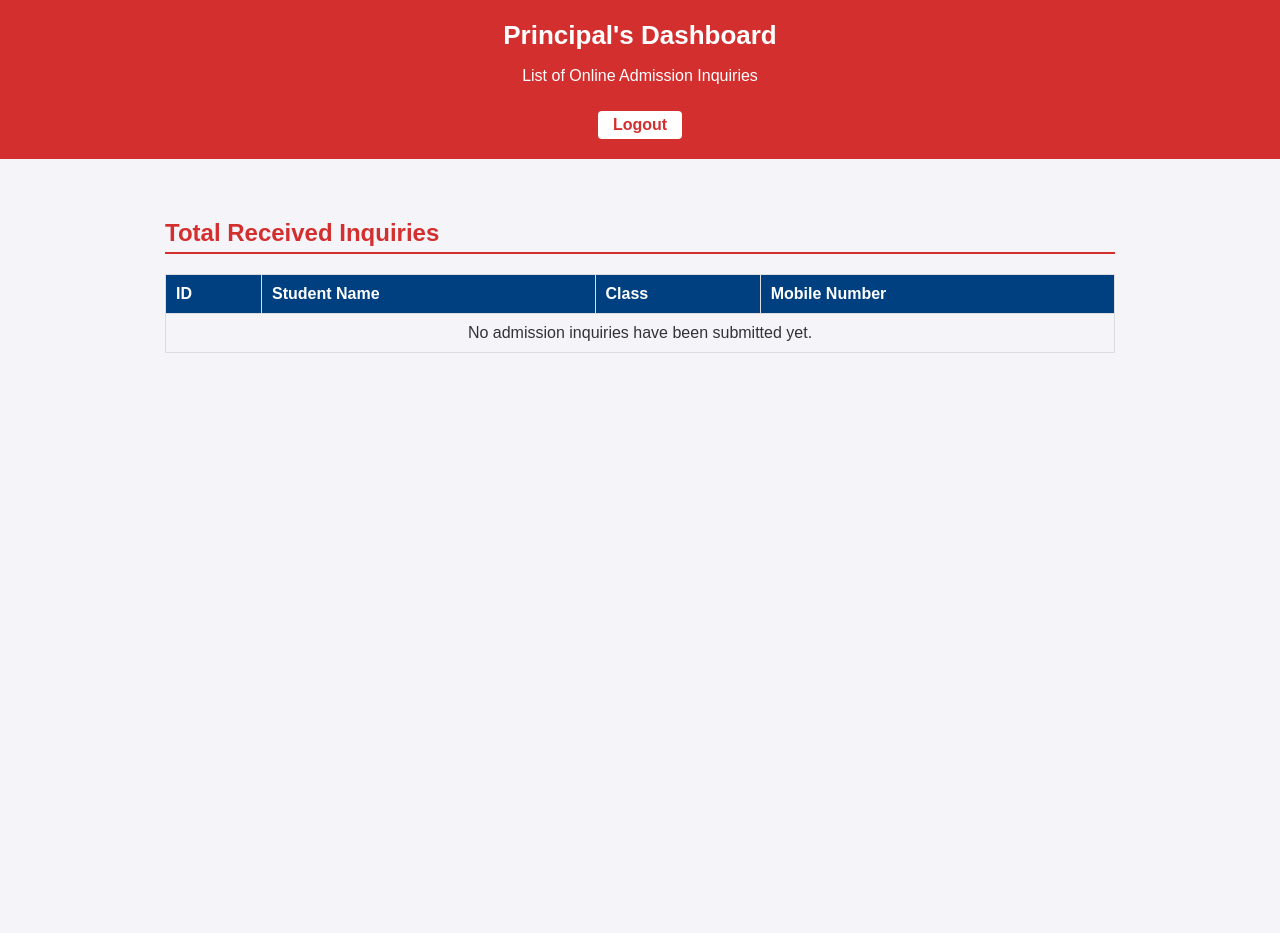
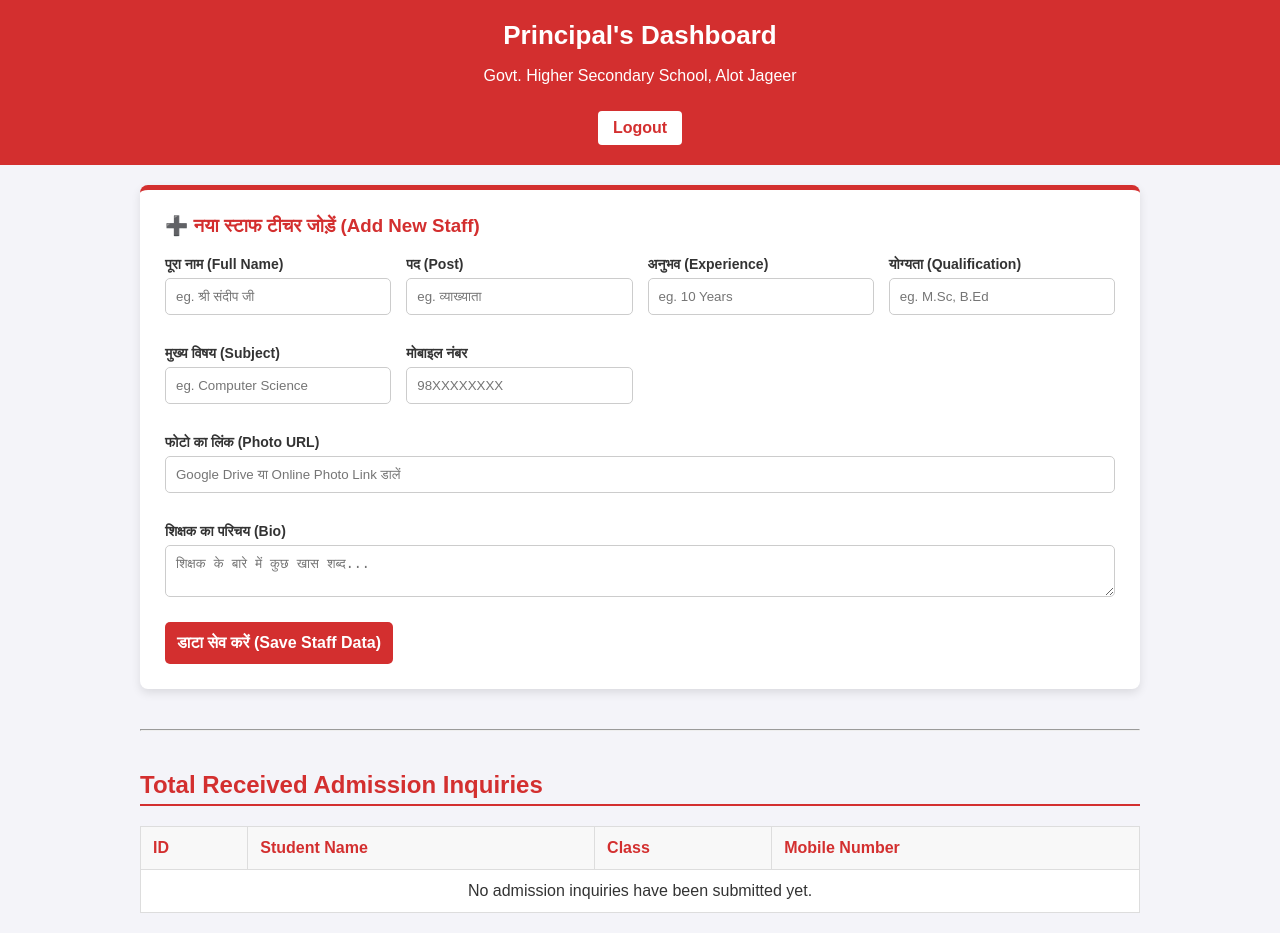
Before and after one commit to sandeepsolank/my-school-web, a Flask app: template templates/admin.html in a window 1280 px wide. Before the commit the page ends 353 px from the top, so only its background shows below. Run offline with Flask 3, Linux system fonts and the light colour scheme; the template is opened without the code that fills it, so the values that code supplies are empty.

Commit message:
Update admin.html

```diff
--- a/templates/admin.html
+++ b/templates/admin.html
@@ -8,18 +8,24 @@
     <link rel="stylesheet" href="{{ url_for('static', filename='style.css') }}">
     <style>
         /* Distinct color for the admin header */
-            .admin-header {
-                background-color: #d32f2f;
-            }
+        .admin-header { background-color: #d32f2f; color: white; padding: 20px; text-align: center; }
+        .back-link { color: #d32f2f; text-decoration: none; font-weight: bold; background: white; padding: 8px 15px; border-radius: 4px; display: inline-block; margin-top: 10px; }
 
-            .back-link {
-                color: #ffcc00;
-                text-decoration: none;
-                font-weight: bold;
-                font-size: 16px;
-                margin-top: 10px;
-                display: inline-block;
-            }
+        .container { max-width: 1000px; margin: auto; padding: 20px; }
+
+        /* Staff Form Styling */
+        .staff-form-section { background: #fff; padding: 25px; border-radius: 8px; box-shadow: 0 4px 10px rgba(0,0,0,0.1); margin-bottom: 40px; border-top: 5px solid #d32f2f; }
+        .staff-form-section h3 { color: #d32f2f; margin-top: 0; }
+        .form-grid { display: grid; grid-template-columns: repeat(auto-fit, minmax(200px, 1fr)); gap: 15px; }
+        .form-group { display: flex; flex-direction: column; }
+        .form-group label { font-size: 14px; font-weight: bold; margin-bottom: 5px; }
+        .form-group input, .form-group textarea { padding: 10px; border: 1px solid #ccc; border-radius: 5px; }
+        .btn-submit { grid-column: 1 / -1; background: #d32f2f; color: white; border: none; padding: 12px; font-size: 16px; border-radius: 5px; cursor: pointer; margin-top: 10px; font-weight: bold; }
+        .btn-submit:hover { background: #b71c1c; }
+
+        table { width: 100%; border-collapse: collapse; margin-top: 20px; background: white; }
+        th, td { border: 1px solid #ddd; padding: 12px; text-align: left; }
+        th { background-color: #f8f8f8; color: #d32f2f; }
     </style>
 </head>
 
@@ -27,13 +33,60 @@
 
     <header class="admin-header">
         <h1>Principal's Dashboard</h1>
-            <p>List of Online Admission Inquiries</p>
-            <a href="/logout" class="back-link"
-                style="background-color: white; color: #d32f2f; padding: 5px 15px; border-radius: 4px;">Logout</a>
+        <p>Govt. Higher Secondary School, Alot Jageer</p>
+        <a href="/logout" class="back-link">Logout</a>
     </header>
 
     <div class="container">
-            <h2 style="color: #d32f2f; border-bottom: 2px solid #d32f2f; padding-bottom: 5px;">Total Received Inquiries
+
+        <div class="staff-form-section">
+            <h3>➕ नया स्टाफ टीचर जोड़ें (Add New Staff)</h3>
+            <form id="staffForm">
+                <input type="hidden" name="sheet_type" value="StaffData">
+
+                <div class="form-grid">
+                    <div class="form-group">
+                        <label>पूरा नाम (Full Name)</label>
+                        <input type="text" name="name" placeholder="eg. श्री संदीप जी" required>
+                    </div>
+                    <div class="form-group">
+                        <label>पद (Post)</label>
+                        <input type="text" name="post" placeholder="eg. व्याख्याता" required>
+                    </div>
+                    <div class="form-group">
+                        <label>अनुभव (Experience)</label>
+                        <input type="text" name="exp" placeholder="eg. 10 Years">
+                    </div>
+                    <div class="form-group">
+                        <label>योग्यता (Qualification)</label>
+                        <input type="text" name="qual" placeholder="eg. M.Sc, B.Ed">
+                    </div>
+                    <div class="form-group">
+                        <label>मुख्य विषय (Subject)</label>
+                        <input type="text" name="sub" placeholder="eg. Computer Science">
+                    </div>
+                    <div class="form-group">
+                        <label>मोबाइल नंबर</label>
+                        <input type="text" name="mobile" placeholder="98XXXXXXXX">
+                    </div>
+                    <div class="form-group" style="grid-column: 1 / -1;">
+                        <label>फोटो का लिंक (Photo URL)</label>
+                        <input type="text" name="photo_url" placeholder="Google Drive या Online Photo Link डालें">
+                    </div>
+                    <div class="form-group" style="grid-column: 1 / -1;">
+                        <label>शिक्षक का परिचय (Bio)</label>
+                        <textarea name="bio" rows="2" placeholder="शिक्षक के बारे में कुछ खास शब्द..."></textarea>
+                    </div>
+                </div>
+
+                <button type="submit" id="submitBtn" class="btn-submit">डाटा सेव करें (Save Staff Data)</button>
+            </form>
+        </div>
+
+        <hr>
+
+        <h2 style="color: #d32f2f; border-bottom: 2px solid #d32f2f; padding-bottom: 5px; margin-top: 40px;">
+            Total Received Admission Inquiries
         </h2>
 
         <table>
@@ -62,6 +115,31 @@
         </table>
     </div>
 
+    <script>
+        // अपना नया वाला Google Apps Script Web App URL यहाँ पेस्ट करें
+        const scriptURL = 'आपका_नया_DEPLOY_URL_यहाँ_डालें';
+        const form = document.getElementById('staffForm');
+
+        form.addEventListener('submit', e => {
+            e.preventDefault();
+            const btn = document.getElementById('submitBtn');
+            btn.innerText = "सेव हो रहा है... कृपया रुकें";
+            btn.disabled = true;
+
+            fetch(scriptURL, { method: 'POST', body: new FormData(form)})
+            .then(response => {
+                alert("बधाई हो! स्टाफ की जानकारी सफलतापूर्वक सुरक्षित कर ली गई है।");
+                form.reset();
+                btn.innerText = "डाटा सेव करें (Save Staff Data)";
+                btn.disabled = false;
+            })
+            .catch(error => {
+                console.error('Error!', error.message);
+                alert("कुछ गड़बड़ हुई, कृपया दोबारा कोशिश करें।");
+                btn.disabled = false;
+            });
+        });
+    </script>
+
 </body>
-
 </html>
```
Lines whose indentation alone changed are shown as unchanged.
